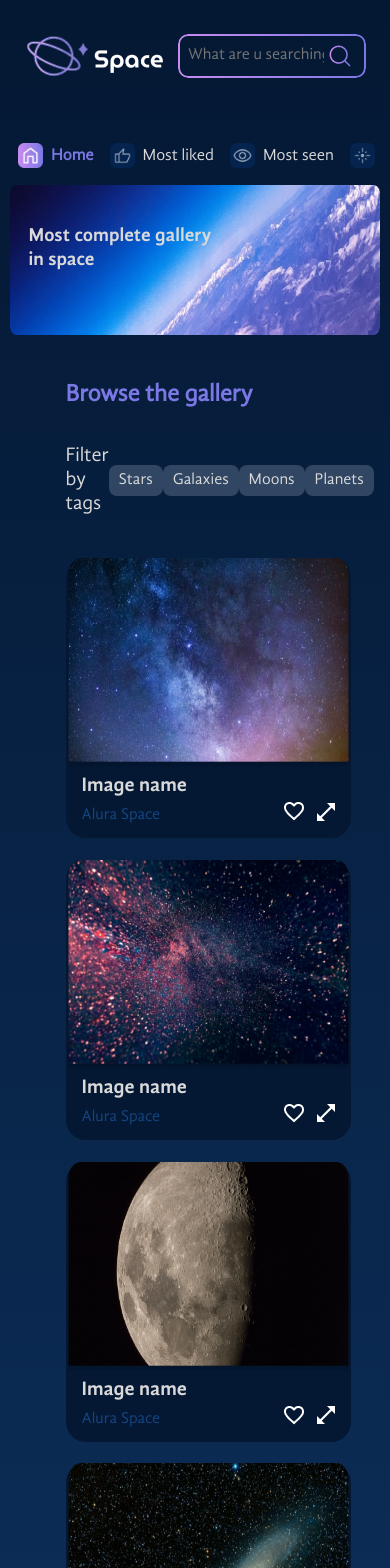
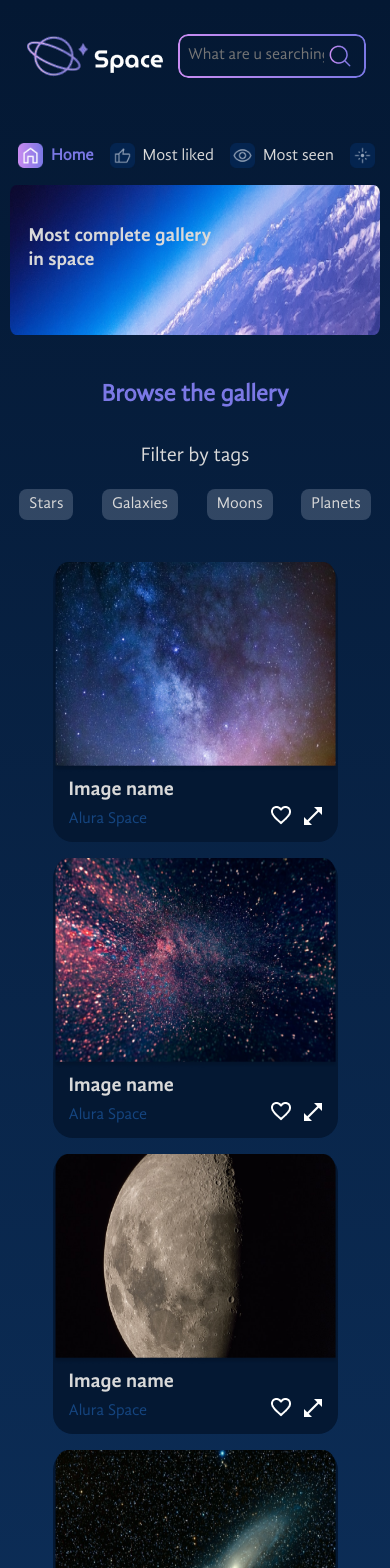
Before and after one commit to LeeYooBin/Space, a React (Create React App) app: page / in a window 390 px wide. Shown: the top 1568 px of the page. Built offline with nearby package versions, Linux system fonts and the light colour scheme.

Commit message:
Turning Galaxy component into responsive

```diff
--- a/src/components/Gallery/index.js
+++ b/src/components/Gallery/index.js
@@ -7,25 +7,39 @@ import Images from "../../utils/Images";
 const Content = styled.section`
   display: flex;
   flex-direction: column;
-  justify-content: space-between;
-  align-items: flex-start;
-  margin: 5vh 0 0 15%;
+  justify-content: center;
+  align-items: center;
+  // align-items: flex-start;
+  // margin: 5vh 0 0 15%;
+  margin: 5vh 0 0 0;
   font-family: "GandhiSansRegular";
+
+  @media screen and (min-width: 1000px) {
+    align-items: flex-start;
+    margin: 5vh 0 0 15%;
+  }
 `;
 
 const H2 = styled.h2`
   color: #7b78e5;
   font-size: 24px;
   margin-bottom: 4vh;
+  text-align: center;
 `;
 
 const Cards = styled.ul`
   list-style: none;
   padding: 0;
   display: flex;
+  justify-content: center;
   width: 100%;
+  gap: 1rem;
   flex-wrap: wrap;
   margin-top: 5vh;
+
+  @media screen and (min-width: 1000px) {
+    justify-content: normal;
+  }
 `;
 
 const Gallery = () => (
--- a/src/components/Photo/index.js
+++ b/src/components/Photo/index.js
@@ -9,8 +9,6 @@ const Content = styled.li`
   border-radius: 20px;
   height: 280px;
   width: 285px;
-  margin-right: 1rem;
-  margin-bottom: 1.35rem;
   cursor: pointer;
 
   :hover {
--- a/src/components/Tags/index.js
+++ b/src/components/Tags/index.js
@@ -4,15 +4,25 @@ import styled from "styled-components";
 const Content = styled.div`
   width: 65vw;
   display: flex;
+  flex-direction: column;
   justify-content: space-between;
   align-items: center;
   color: #d9d9d9;
   font-family: "GandhiSansRegular";
   font-size: 16px;
+
+  @media screen and (min-width: 1000px) {
+    flex-direction: row;
+  }
 `;
 
 const P = styled.p`
   font-size: 1.25rem;
+  margin-bottom: 2.5vh;
+
+  @media screen and (min-width: 1000px) {
+    margin: 0;
+  }
 `;
 
 const List = styled.ul`
@@ -20,7 +30,11 @@ const List = styled.ul`
   width: 380px;
   padding: 0;
   display: flex;
-  justify-content: space-between;
+  justify-content: space-around;
+
+  @media screen and (min-width: 1000px) {
+    justify-content: space-between;
+  }
 `;
 
 const Item = styled.li`
```
